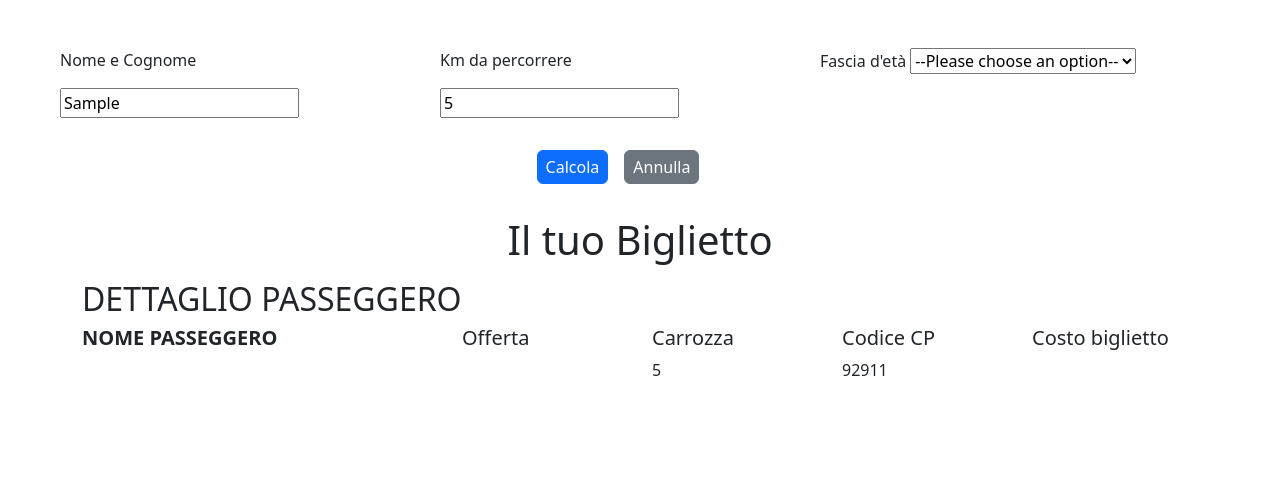
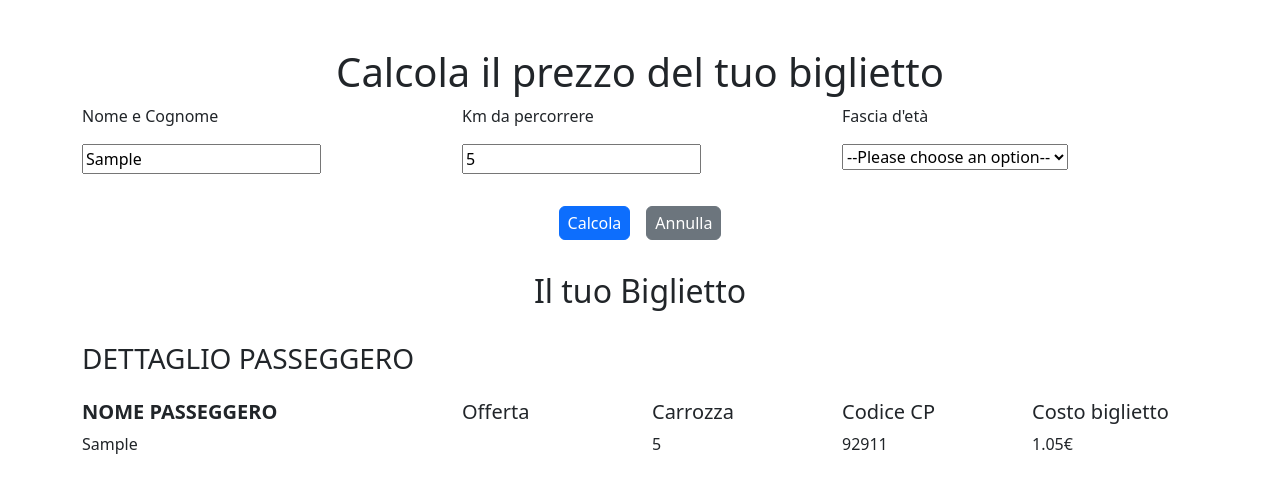
Before and after one commit to HadolphMercogliano/js-biglietto-treno-form, a plain HTML site: page index.html in a window 1280 px wide. Both pictures are taken after typing "Sample", "5" into the empty fields and a click on the button "Calcola". Drawn offline with nearby package versions, Linux system fonts and the light colour scheme.

Commit message:
button working

```diff
--- a/index.html
+++ b/index.html
@@ -31,21 +31,22 @@
 </head>
 
 <body>
-    <form class="mt-5 ms-5 container" action="#" method="get">
+    <h1 class="mt-5 text-center"> Calcola il prezzo del tuo biglietto</h1>
+    <form class=" container" action="#" method="get">
         <div class="row">
             <!-- NOME E COGNOME -->
-            <div class="col">
+            <div class="col-4">
                 <label class="mb-3" for="nome_cognome"> Nome e Cognome</label><br>
                 <input type="text" id="nome_cognome" required>
             </div>
             <!-- KM DA PERCORRERE -->
-            <div class="col">
+            <div class="col-4">
                 <label class="mb-3" for="kilometri">Km da percorrere</label><br>
                 <input type="number" id="kilometri" required>
             </div>
             <!-- FASCIA D'ETà -->
-            <div class="col">
-                <label class="mb-3" for="age"> Fascia d'età</label>
+            <div class="col-4">
+                <label class="mb-3" for="age"> Fascia d'età</label><br>
                 <select name="age" id="age" required>
                     <option value="">--Please choose an option--</option>
                     <option value="maggiorenne">Maggiorenne</option>
@@ -63,9 +64,9 @@
     <!-- RISULTATO BIGLIETTO  -->
     <section>
         <div class="container">
-            <h1 class="text-center mt-4">Il tuo Biglietto</h1>
-            <div class="row my-3">
-                <h2>DETTAGLIO PASSEGGERO</h2>
+            <h2 class="text-center mt-4">Il tuo Biglietto</h2>
+            <div class="row">
+                <h3 class="my-4">DETTAGLIO PASSEGGERO</h3>
                 <div class="col-4">
                     <h5 class="fw-bold">NOME PASSEGGERO</h5>
                     <span id="passeggero"></span>
--- a/js/main.js
+++ b/js/main.js
@@ -11,21 +11,8 @@ const price_per_km = 0.21;
 const discount_20 = 0.2;
 const discount_40 = 0.4;
 
-// CHIEDI NOME
-let nome_cognome_input_el = document.getElementById('nome_cognome');
-let nome_cognome = nome_cognome_input_el.value;
 
-// CHIEDI KM
-let kilometri_input_el = document.getElementById('kilometri');
-let kilometri = parseInt(kilometri_input_el.value);
 
-// CHIEDI ETA'
-let age_input_el = document.getElementById('age');
-let age = age_input_el.value;
-console.log("age " + age);
-// PREZZO INTERO
-let total_price = price_per_km * kilometri;
-let final_price = total_price
 // console.log('prezzo base ' + final_price);
 
 
@@ -34,6 +21,22 @@ console.log(calculate_button);
 calculate_button.addEventListener(
     'click',
     function () {
+        // CHIEDI NOME
+        let nome_cognome_input_el = document.getElementById('nome_cognome');
+        let nome_cognome = nome_cognome_input_el.value;
+
+        // CHIEDI KM
+        let kilometri_input_el = document.getElementById('kilometri');
+        let kilometri = parseInt(kilometri_input_el.value);
+
+        // CHIEDI ETA'
+        let age_input_el = document.getElementById('age');
+        let age = age_input_el.value;
+        console.log("age " + age);
+
+        // PREZZO INTERO
+        let total_price = price_per_km * kilometri;
+        let final_price = total_price
         if (isNaN(kilometri)) {
             alert("immettere correttamente i Km da percorrere")
         }
```
